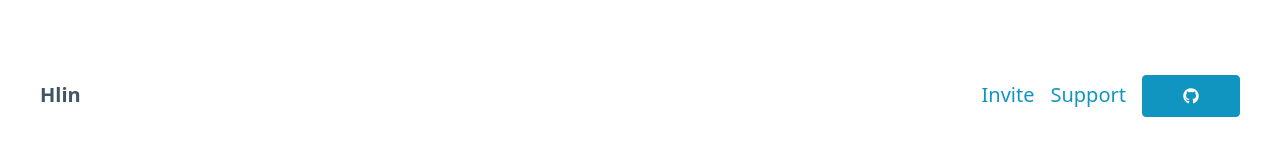
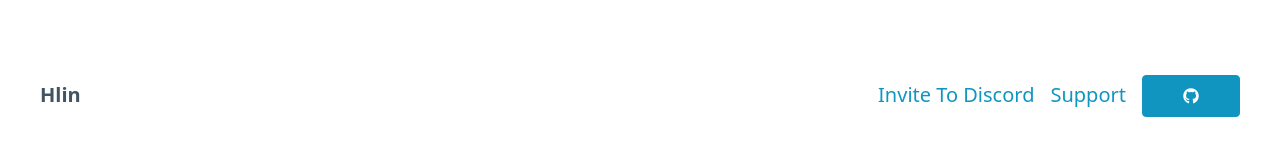
Before and after one commit to Overlrd/hlin, a plain HTML site: page index.html in a window 1280 px wide. Shown: the top 168 px of the page. Drawn offline with Linux system fonts and the light colour scheme.

Commit message:
thrid commit

```diff
--- a/index.html
+++ b/index.html
@@ -15,7 +15,7 @@
               <li><strong>Hlin</strong></li>
             </ul>
             <ul id="nav-links">
-              <li><a href="#">Invite</a></li>
+              <li><a href="#">Invite To Discord</a></li>
               <li><a href="#">Support</a></li>
               <li><a href="#" role="button"><i id="github-icon" class="fa-brands fa-github"></i></a></li>
             </ul>
```
Also changed, not shown: 1 other file.
